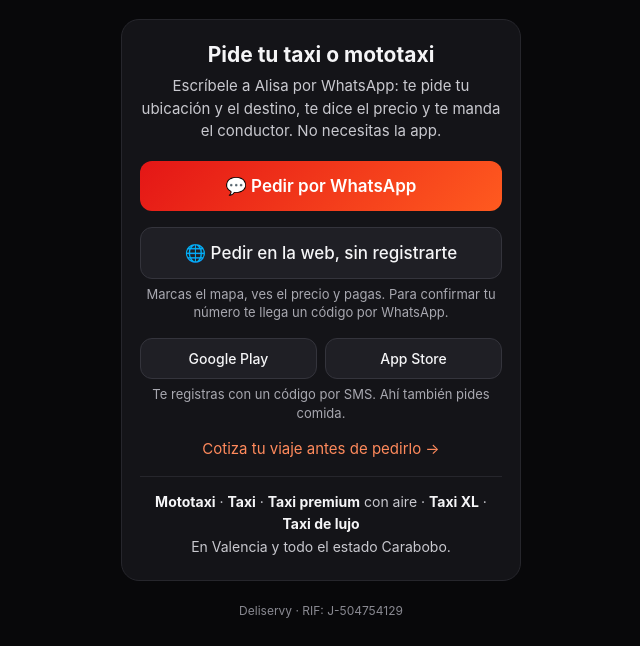
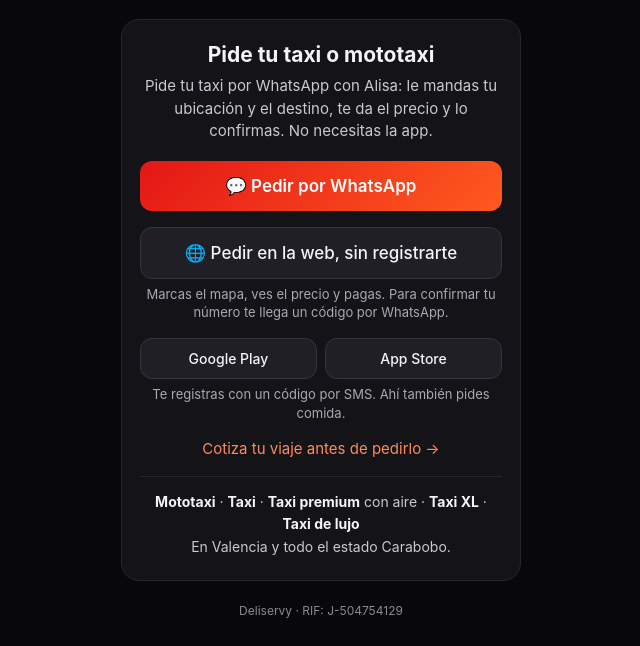
Before and after one commit to sistemas-deliservy/deliservy-web, a plain HTML site: page taxi/index.html in a window 1280 px wide. Shown: the part 199-845 px from the top of the page, without its empty margins (319-959 px from the left). Drawn offline with Linux system fonts and the light colour scheme.

Commit message:
Web › /taxi: el texto dice que el cliente pide su taxi él mismo por WhatsApp con Alisa («le mandas tu ubicación y el destino, te da el precio y lo confirmas»), no que Deliservy se lo pide (Gilberth, 25-nov-2026)
Co-Authored-By: Claude Opus 5.5 <noreply@anthropic.com>

```diff
--- a/taxi/index.html
+++ b/taxi/index.html
@@ -36,7 +36,7 @@
 <p class="lema">Disfruta lo que amas sin esperar</p>
 <div class="tarjeta">
 <h2>Pide tu taxi o mototaxi</h2>
-<p id="estado">Escríbele a Alisa por WhatsApp: te pide tu ubicación y el destino, te dice el precio y te manda el conductor. No necesitas la app.</p>
+<p id="estado">Pide tu taxi por WhatsApp con Alisa: le mandas tu ubicación y el destino, te da el precio y lo confirmas. No necesitas la app.</p>
 <div class="op" id="op-wa">
   <a class="btn" id="wa" href="https://wa.me/584144957006?text=Hola%2C%20quiero%20pedir%20un%20taxi.">💬 Pedir por WhatsApp</a>
 </div>
```
